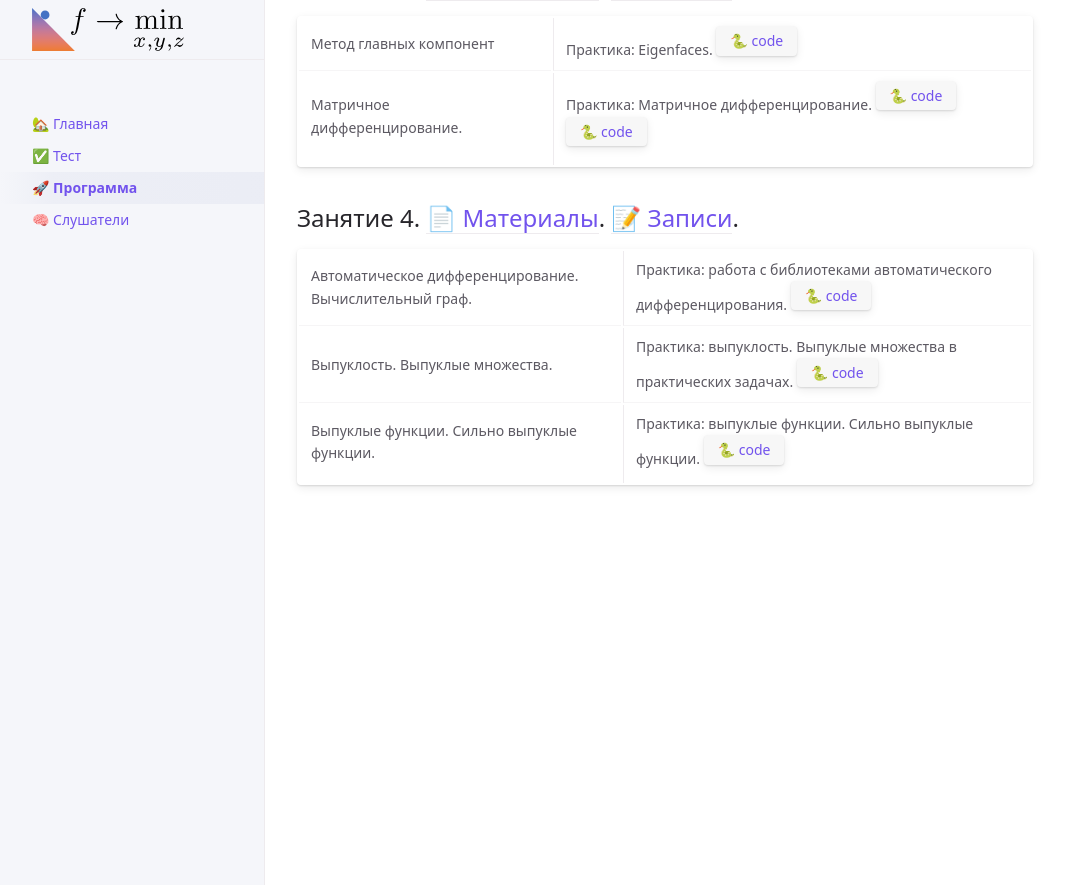
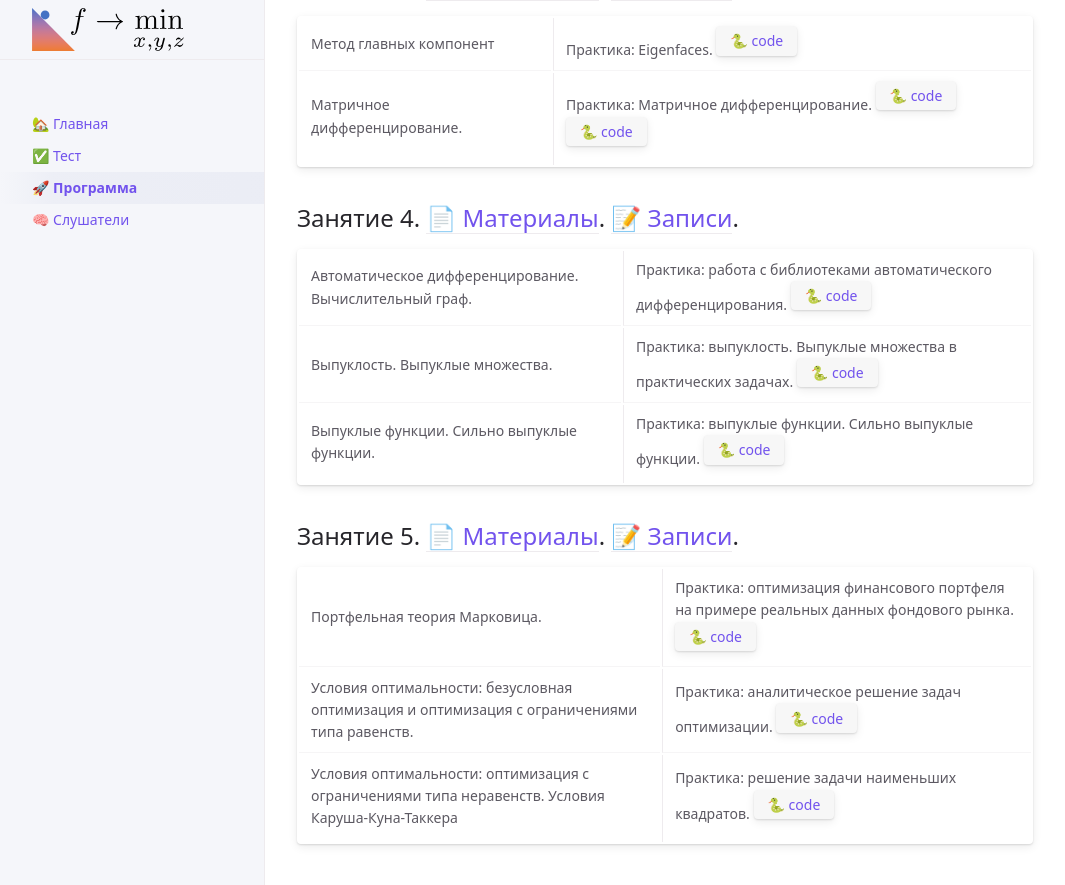
Before and after one commit to MerkulovDaniil/sber235, a Jekyll site: the page built from program.md, in a window 1280 px wide and 900 px high, scrolled down 663 px. Shown: the top 885 px of the window, without its empty margins (107-1172 px from the left). Built offline with Jekyll 4.4.1, drawn with Linux system fonts in a browser that asks for light colours; our own code applies the rules of GitHub Pages for plain Markdown files; a script that is not in the unit is left out; before the commit the page ends 1204 px from its top, so only the background shows below that.

Commit message:
add materials

```diff
--- a/program.md
+++ b/program.md
@@ -26,3 +26,9 @@ nav_order: 3
 | Автоматическое дифференцирование. Вычислительный граф. | Практика: работа с библиотеками автоматического дифференцирования. [🐍 code](https://colab.research.google.com/github/MerkulovDaniil/optim/blob/master/assets/Notebooks/Autodiff_exercise.ipynb){: .btn}       |
 | Выпуклость. Выпуклые множества.   | Практика: выпуклость. Выпуклые множества в практических задачах. [🐍 code](https://colab.research.google.com/github/MerkulovDaniil/optim/blob/master/assets/Notebooks/Convex_sets_exercise.ipynb){: .btn}      |
 | Выпуклые функции. Сильно выпуклые функции.    | Практика: выпуклые функции. Сильно выпуклые функции. [🐍 code](https://colab.research.google.com/github/MerkulovDaniil/optim/blob/master/assets/Notebooks/Convex_functions_exercise.ipynb){: .btn}      |
+
+## Занятие 5. [📄 Материалы](/presentations/5.pdf). [📝 Записи](/notes/5.pdf).
+
+| Портфельная теория Марковица. | Практика: оптимизация финансового портфеля на примере реальных данных фондового рынка.  [🐍 code](https://colab.research.google.com/github/MerkulovDaniil/optim/blob/master/assets/Notebooks/Portfolio_optimization.ipynb){: .btn}  |
+| Условия оптимальности: безусловная оптимизация и оптимизация с ограничениями типа равенств. | Практика: аналитическое решение задач оптимизации.  [🐍 code](https://colab.research.google.com/github/MerkulovDaniil/sber219/blob/main/notebooks/5_1.ipynb){: .btn} |
+| Условия оптимальности: оптимизация с ограничениями типа неравенств. Условия Каруша-Куна-Таккера | Практика: решение задачи наименьших квадратов. [🐍 code](https://colab.research.google.com/github/MerkulovDaniil/sber219/blob/main/notebooks/5_2.ipynb){: .btn}      |
```
Also changed, not shown: 1 other file.
